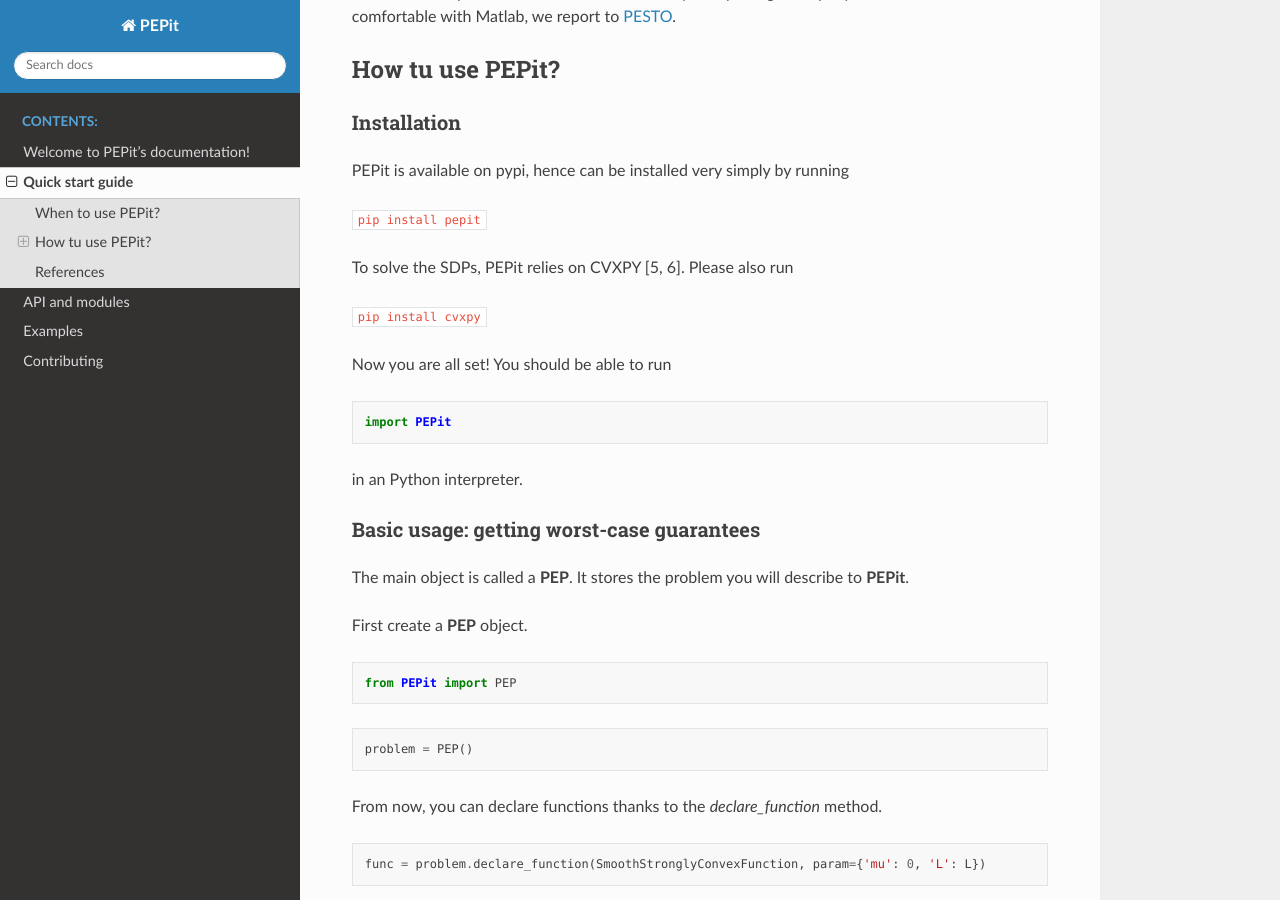
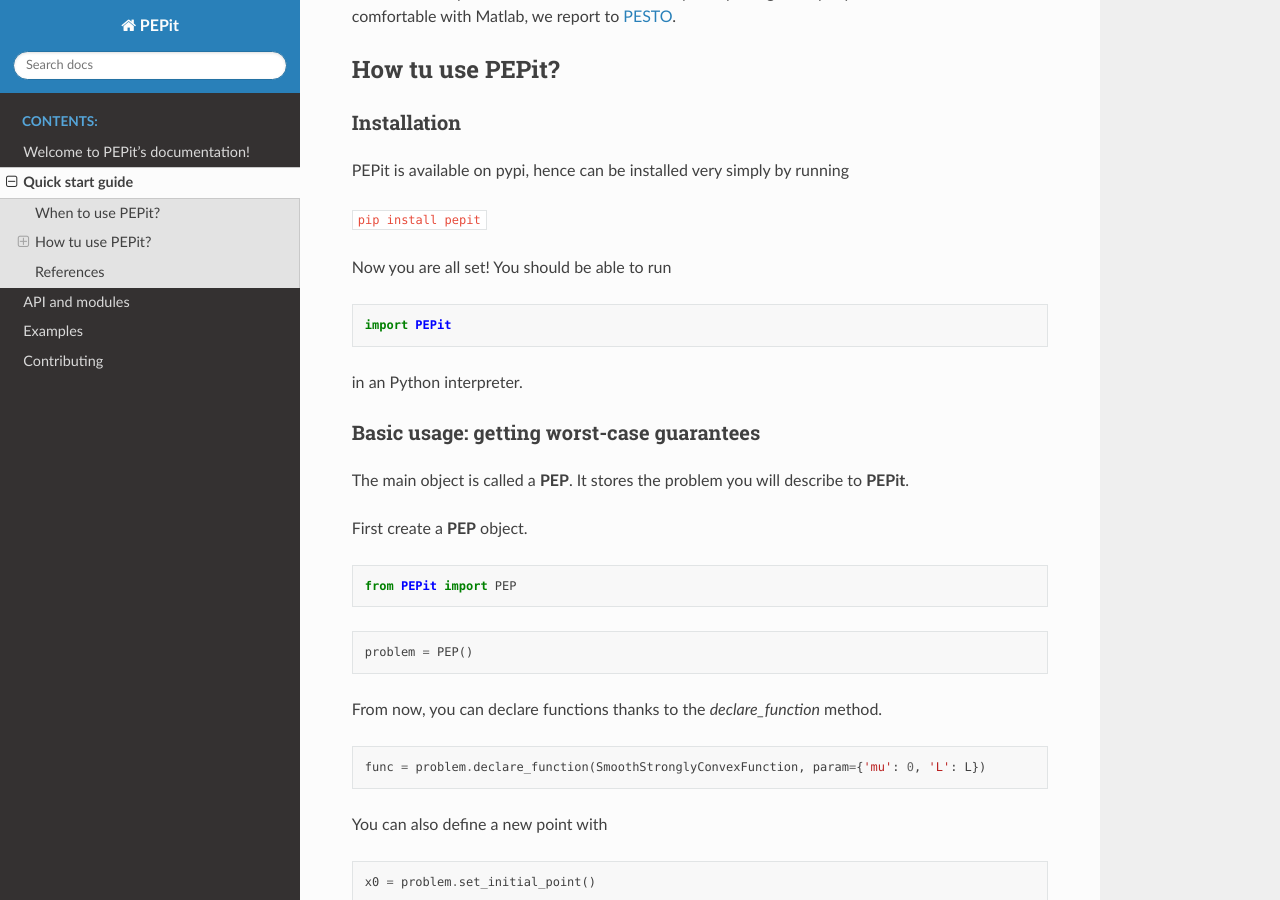
Before and after one commit to PerformanceEstimation/PEPit, a Sphinx documentation site: the page built from docs/source/quickstart.rst, in a window 1280 px wide and 900 px high, scrolled down 475 px. Built offline with Sphinx 7.4.7 and the Read the Docs theme 2.0.0, drawn with Linux system fonts in a browser that asks for light colours.

Commit message:
Fix installation instruction in doc

```diff
--- a/docs/source/quickstart.rst
+++ b/docs/source/quickstart.rst
@@ -30,10 +30,6 @@
 PEPit is available on pypi, hence can be installed very simply by running
 
 ``pip install pepit``
-
-To solve the SDPs, PEPit relies on CVXPY [5, 6]. Please also run
-
-``pip install cvxpy``
 
 Now you are all set!
 You should be able to run
```
Also changed, not shown: README.md (+0 -3 lines).
